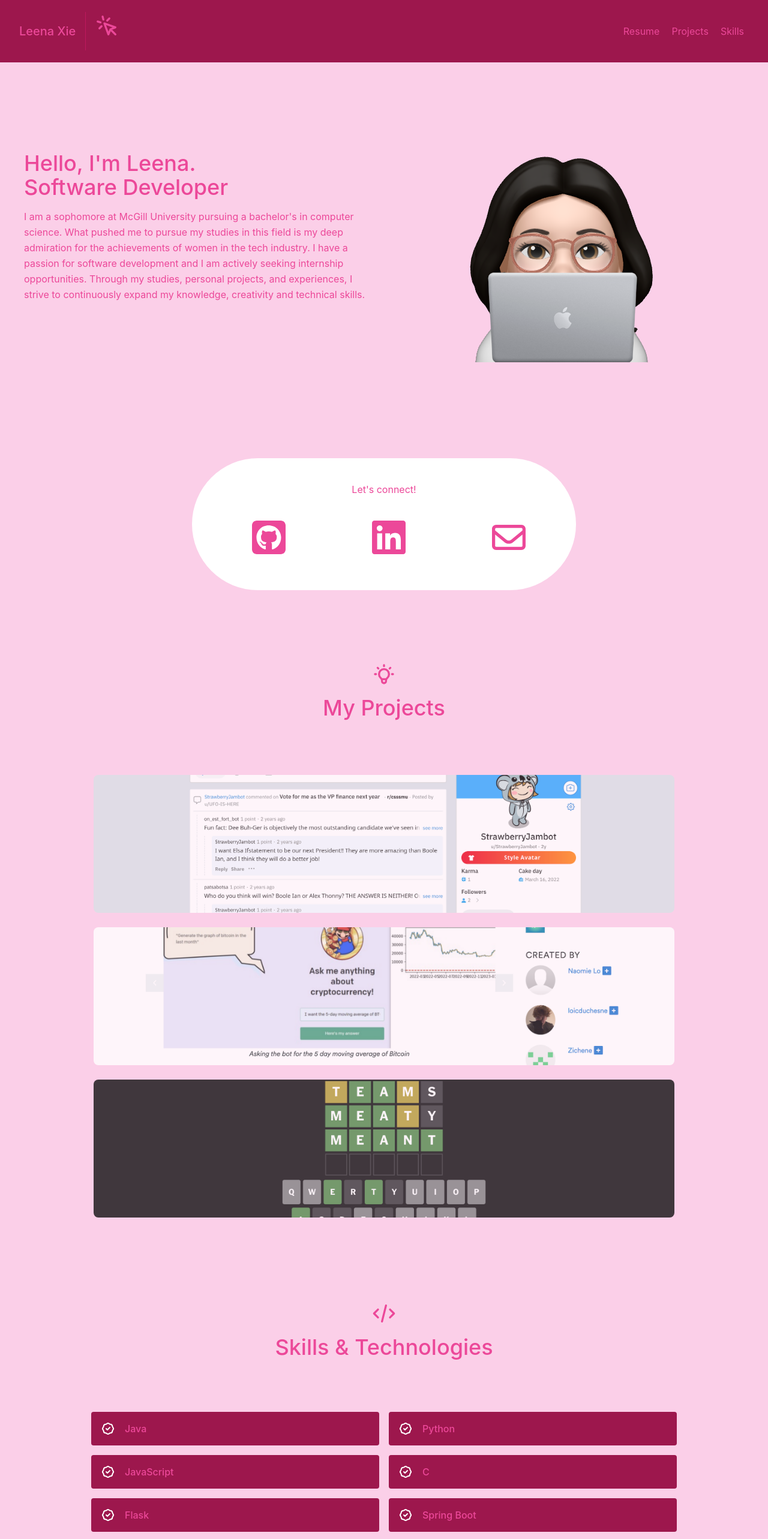
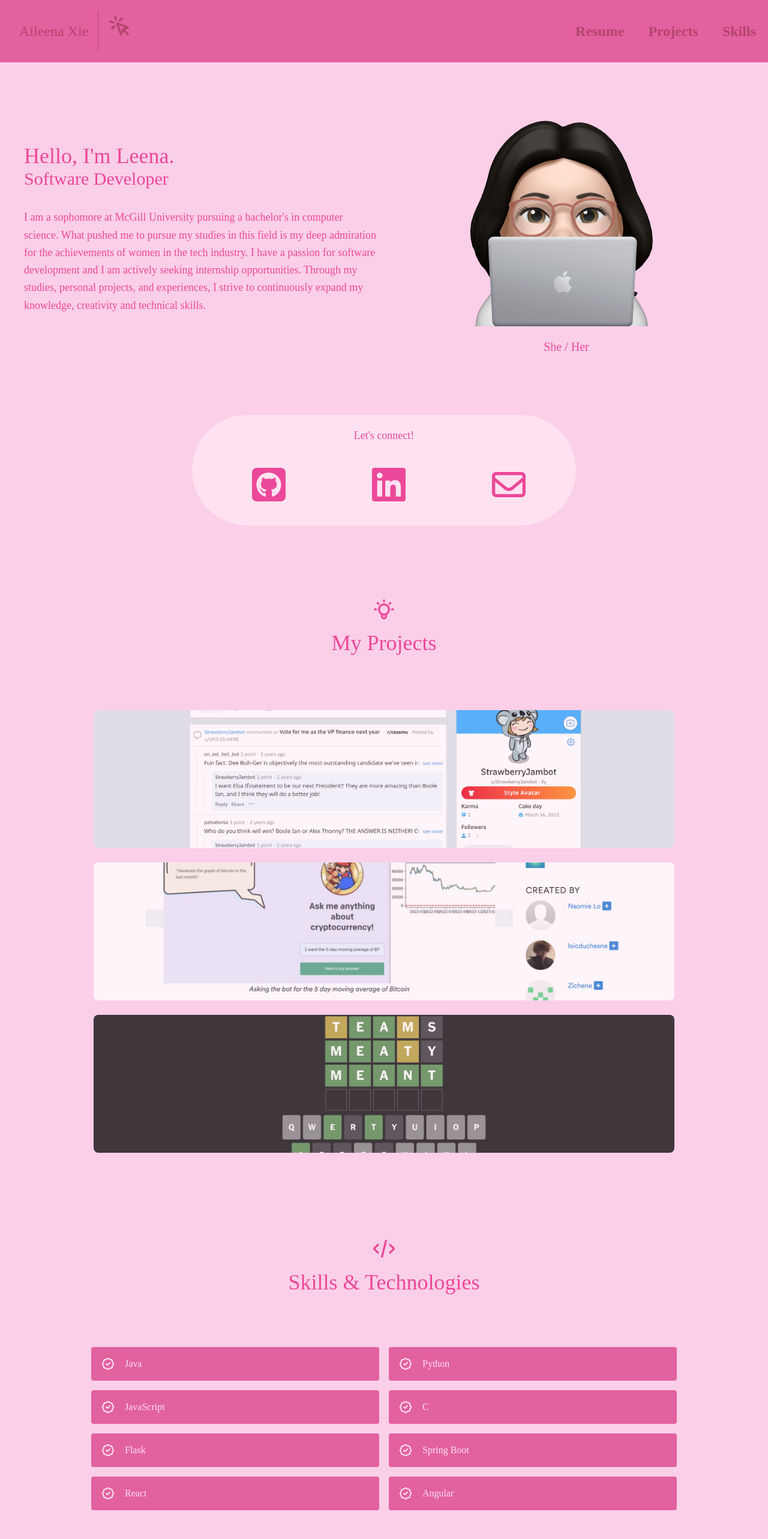
Before and after one commit to xaileena/Portfolio, a React (Create React App) app: page / in a window 1280 px wide. Shown: the top 2566 px of the page at 60% size. Built offline with nearby package versions, Linux system fonts and the light colour scheme.

Commit message:
design changes

```diff
--- a/public/index.html
+++ b/public/index.html
@@ -24,7 +24,7 @@
       work correctly both with client-side routing and a non-root public URL.
       Learn how to configure a non-root public URL by running `npm run build`.
     -->
-    <title>My Portfolio</title>
+    <title>Aileena Xie</title>
   </head>
   <body>
     <noscript>You need to enable JavaScript to run this app.</noscript>
--- a/src/App.js
+++ b/src/App.js
@@ -6,7 +6,7 @@ import Social from './components/Social'
 
 export default function App() {
   return (
-    <main className='text-pink-500 bg-pink-200 body-font'>
+    <main className='text-[#b3446c] bg-pink-200 body-font'>
       <Navbar />
       <About />
       <Social />
--- a/src/components/About.js
+++ b/src/components/About.js
@@ -1,17 +1,20 @@
 import memoji from "../assets/memoji.png";
+
 
 export default function About() {
     return (
         <section id="about">
-            <div className="container mx-auto flex px-10 py-20 md:flex-row flex-col items-center">
+            <div className="container mx-auto flex px-10 py-5 md:flex-row flex-col items-center">
                 <div className="lg:flex-grow md:w-1/2 lg:pr-24 md:pr-16
                 flex flex-col md:items-start md:text-left mb-16 md:mb-0 items-center text-center">
 
-                    <h1 className="title-font sm:text-4xl text-3xl mb-4 font-medium text-pink-500">
+                    <h1 className="title-font sm:text-4xl text-3xl mb-4 font-medium text-pink-500 font-monospace">
                         Hello, I'm Leena.
-                        <br className="hidden lg:inline-block" /> Software Developer
+                        <br className="hidden lg:inline-block" />
+                        <h2 className="title-font sm:text-3xl mb-4 font-medium text-pink-500 font-monospace">Software Developer
+                        </h2>
                     </h1>
-                    <p className="mb-8 leading-relaxed">
+                    <p className="mb-8 leading-relaxed font-serif text-pink-500 text-lg">
                     I am a sophomore at McGill University pursuing a
                     bachelor's in computer science. What pushed me to pursue my studies
                     in this field is my deep admiration for the achievements of women in the tech
@@ -21,12 +24,13 @@ export default function About() {
                     creativity and technical skills.
                     </p>
                 </div>
-                <div className="lg:max-w-lg lg:w-full md:w-1/2 w-5/6">
+                <div className="lg:max-w-lg lg:w-full md:w-1/2 w-5/6 pb-20">
                     <img
-                        className="object-cover object-center rounded"
+                        className="object-cover object-center rounded mb-5"
                         alt="me"
                         src={memoji}
                     />
+                    <p className="text-pink-500 font-agbalumo text-xl text-center mr-20">She / Her</p>
                 </div>
             </div>
         </section>
--- a/src/components/Navbar.js
+++ b/src/components/Navbar.js
@@ -3,22 +3,22 @@ import { CursorClickIcon } from "@heroicons/react/outline";
 
 export default function Navbar() {
   return (
-    <header className="bg-pink-800 md:sticky top-0 z-10">
+    <header className="bg-[#e2619f] md:sticky top-0 z-20">
       <div className="container mx-auto flex flex-wrap p-5 flex-col md:flex-row items-center">
-        <a className="title-font font-medium text-pink mb-4 md:mb-0">
-          <a href="#about" className="ml-3 text-xl">
-            Leena Xie
+        <a className="title-font font-medium text-[#b3446c] mb-4 md:mb-0">
+          <a href="#about" className="ml-3 text-2xl font-agbalumo hover:text-white">
+            Aileena Xie
           </a>
         </a>
-        <nav className="md:flex-grow md:ml-4 md:py-1 md:pl-4 md:border-l md:border-pink-700	flex flex-wrap items-center text-base justify-end">
+        <nav className="md:flex-grow md:ml-4 md:py-1 md:pl-4 md:border-l md:border-[#b3446c]	flex flex-wrap items-center text-base justify-end font-sansserif">
         <CursorClickIcon className="mr-auto inline-block w-10 mb-4"/>
-        <a href = {Pdf} target = "_blank" className="mr-5 hover:text-white">
+        <a href = {Pdf} target = "_blank" className="ml-10 hover:text-white text-2xl font-bold">
             Resume
           </a>
-          <a href="#projects" className="mr-5 hover:text-white">
+          <a href="#projects" className="ml-10 hover:text-white text-2xl font-bold">
             Projects
           </a>
-          <a href="#skills" className="mr-5 hover:text-white">
+          <a href="#skills" className="ml-10 hover:text-white text-2xl font-bold">
             Skills
           </a>
         </nav>
--- a/src/components/Projects.js
+++ b/src/components/Projects.js
@@ -4,16 +4,16 @@ import { LightBulbIcon } from "@heroicons/react/outline";
 
 export default function Projects() {
     return (
-        <section id="projects" className="text-pink-500 bg-pink-200 body-font">
-            <div className="container px-5 py-10 mx-auto text-center lg:px-40">
+        <section id="projects" className="text-pink-500 bg-pink-200 pt-20">
+            <div className="container px-5 py-10 mx-auto text-center lg:px-40 ">
                 <div className="flex flex-col w-full mb-20">
                 <LightBulbIcon className="mx-auto inline-block w-10 mb-4" />
-                    <h1 className="sm:text-4xl text-3xl font-medium title-font mb-4 text-pink">
+                    <h1 className="sm:text-4xl text-3xl font-medium title-font mb-4 text-pink font-sansserif">
                         My Projects
                     </h1>
                 </div>
 
-                <div className="flex flex-wrap -m-4">
+                <div className="flex flex-wrap -m-4 text-[#fee2f0]">
 
                     {projects.map((project) => (
                         <a
@@ -26,15 +26,15 @@ export default function Projects() {
                                 className="absolute inset-0 w-full h-full object-cover object-center opacity-80 rounded-lg"
                                 src={project.image}
                                 />
-                                <div className="px-8 py-10 relative z-10 w-full border-4 border-pink-800 bg-pink-900
+                                <div className="px-8 py-10 relative z-10 w-full border-4 border-pink-100 bg-[#e2619f] rounded-lg
                                 opacity-0 hover:opacity-100">
-                                    <h2 className="tracking-midwest text-sm title-font font-medium text-purple-400 mb-1">
+                                    <h2 className="tracking-midwest text-sm title-font font-serif text-pink-200] mb-1">
                                         {project.subtitle}
                                     </h2>
-                                    <h1 className="title-font text-lg font-medium text-pink mb-3">
+                                    <h1 className="title-font text-lg font-agbalumo text-pink mb-3">
                                          {project.title}
                                     </h1>
-                                    <p className="leading-relaxed">
+                                    <p className="leading-relaxed font-serif">
                                         {project.description}
                                     </p>
                                 </div>
--- a/src/components/Skills.js
+++ b/src/components/Skills.js
@@ -6,17 +6,17 @@ export default function Skills() {
       <section id="skills">
         <div className="container px-5 py-10 mx-auto">
           <div className="text-center mb-20 my-16">
-          <CodeIcon className="w-10 inline-block mb-4" />
-            <h1 className="sm:text-4xl text-3xl font-medium title-font text-pink mb-4">
+          <CodeIcon className="w-10 inline-block mb-4 text-pink-500" />
+            <h1 className="sm:text-4xl text-3xl font-medium title-font text-pink-500 mb-4 font-sansserif">
               Skills &amp; Technologies
             </h1>
           </div>
           <div className="flex flex-wrap lg:w-4/5 sm:mx-auto sm:mb-2 -mx-2">
             {skills.map((skill) => (
-              <div key={skill} className="p-2 sm:w-1/2 w-full">
-                <div className="bg-pink-800 rounded flex p-4 h-full items-center">
-                <BadgeCheckIcon className="text-white w-6 h-6 flex-shrink-0 mr-4" />
-                  <span className="title-font font-medium text-pink">
+              <div key={skill} className="p-2 sm:w-1/2 w-full font-serif">
+                <div className="bg-[#e2619f] rounded flex p-4 h-full items-center">
+                <BadgeCheckIcon className="text-[#fee2f0] w-6 h-6 flex-shrink-0 mr-4" />
+                  <span className="title-font font-medium text-[#fee2f0]">
                     {skill}
                   </span>
                 </div>
@@ -24,7 +24,7 @@ export default function Skills() {
             ))}
           </div>
           <div className="text-center my-16">
-          <h2 className="sm:text-4xl text- font-small title-font text-pink mb-4">
+          <h2 className="sm:text-4xl text- font-small title-font text-pink-500 mb-4 font-sansserif">
             And more!
          </h2>
           </div>
--- a/src/components/Social.js
+++ b/src/components/Social.js
@@ -6,19 +6,19 @@ import { faEnvelope } from "@fortawesome/free-regular-svg-icons"
 export default function Social() {
     return (
         <section id="social">
-                <div className="flex-column text-center bg-white w-1/2 mx-auto py-10 my-20   rounded-full">
-                    <h3>
+                <div className="flex-column text-center bg-[#fee2f0] w-1/2 mx-auto py-5 my-0 rounded-full">
+                    <h3 className="font-sansserif text-lg text-pink-500">
                         Let's connect!
                     </h3>
                     <div className="flex items-center justify-center mt-5">
                         <a href="https://github.com/xaileena" target="_blank" rel="noreferrer">
-                            <FontAwesomeIcon icon={faSquareGithub} size="6x"className="w-14  inline-block ml-20 mr-16"/>
+                            <FontAwesomeIcon icon={faSquareGithub} size="6x"className="w-14  inline-block ml-20 mr-16 text-pink-500"/>
                         </a>
                         <a href="https://www.linkedin.com/in/aileena-xie/" target="_blank" rel="noreferrer">
-                            <FontAwesomeIcon icon={faLinkedin} size="6x" className="w-14 inline-block ml-20 mr-16"/>
+                            <FontAwesomeIcon icon={faLinkedin} size="6x" className="w-14 inline-block ml-20 mr-16 text-pink-500"/>
                         </a>
                         <a href="mailto:aileenaxie@gmail.com" target="_blank" rel="noreferrer">
-                            <FontAwesomeIcon icon={faEnvelope} size="6x" className="w-14     inline-block ml-20 mr-16"/>
+                            <FontAwesomeIcon icon={faEnvelope} size="6x" className="w-14     inline-block ml-20 mr-16 text-pink-500"/>
                         </a>
                     </div>
             </div>
--- a/src/index.css
+++ b/src/index.css
@@ -1,6 +1,12 @@
 @tailwind base;
 @tailwind components;
 @tailwind utilities;
+@import url('https://fonts.googleapis.com/css2?family=Roboto+Mono&display=swap');
+@import url('https://fonts.googleapis.com/css2?family=Agbalumo&family=Roboto+Mono&display=swap');
+@import url('https://fonts.googleapis.com/css2?family=Roboto+Slab&display=swap');
+@import url('https://fonts.googleapis.com/css2?family=Changa&display=swap');
+
+
 
 body {
   margin: 0;
@@ -9,6 +15,7 @@ body {
     sans-serif;
   -webkit-font-smoothing: antialiased;
   -moz-osx-font-smoothing: grayscale;
+  overscroll-behavior: none;
 }
 
 code {
--- a/tailwind.config.js
+++ b/tailwind.config.js
@@ -2,7 +2,14 @@ module.exports = {
   purge: ['./src/**/*.{js,jsx,ts,tsx}', './public/index.html'],
   darkMode: false, // or 'media' or 'class'
   theme: {
-    extend: {},
+    extend: {
+      fontFamily: {
+        monospace: ["Roboto Mono"],
+        agbalumo: ["Agbalumo"],
+        serif: ["Roboto Slab"],
+        sansserif: ["Changa"],
+      }
+    },
   },
   variants: {
     extend: {},
```
Also changed, not shown: src/utils/data.js (+6 -6 lines), tsconfig.json (deleted, +0 -20 lines).
